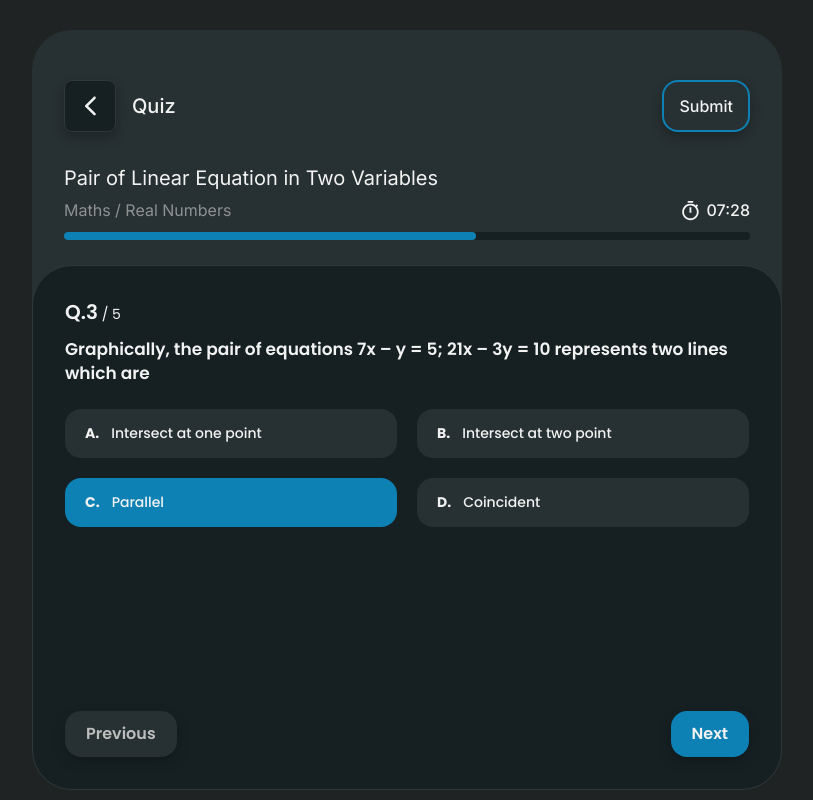
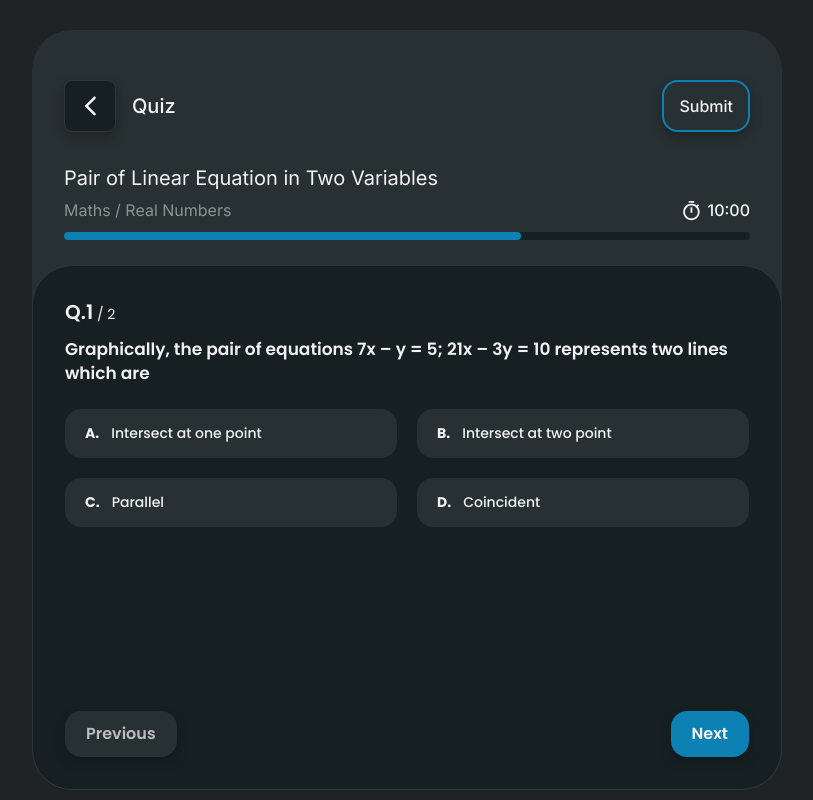
Before and after one commit to VanyaKupnevskij/quiz, a React (Create React App) app: page /quiz/page in a window 1280 px wide. Shown: the whole page, without its empty margins (233-1046 px from the left). Built offline with nearby package versions, Linux system fonts and the light colour scheme.

Commit message:
redux data, local BD, print part info from redux

```diff
--- /dev/null
+++ b/src/DBQuiz.js
@@ -0,0 +1,50 @@
+export const Quizes = [
+  {
+    title: 'Pair of Linear Equation in Two Variables ',
+    pathImage: 'images/imageBanner1.png',
+    subject: 'Maths',
+    chapter: 'Real Numbers',
+    totalTime: '15',
+    description: [
+      'The quizzes consists of questions carefully designed to help you self-assess your comprehension of the information presented on the topics covered in the module.',
+      'After responding to a question, click on the "Next Question" button at the bottom to go to the next questino. After responding to the 8th question, click on "Close" on the top of the window to exit the quiz.',
+      'If you select an incorrect response for a question, you can try again until you get the correct response. If you retake the quiz, the questions and their respective responses will be randomized.',
+    ],
+    questions: [
+      {
+        text: 'Graphically, the pair of equations 7x – y = 5; 21x – 3y = 10 represents two lines which are',
+        variants: [
+          {
+            text: 'Intersect at one point',
+          },
+          {
+            text: 'Intersect at two point',
+          },
+          {
+            text: 'Parallel',
+          },
+          {
+            text: 'Coincident',
+          },
+        ],
+      },
+      {
+        text: '2222 Graphically, the pair of equations 7x – y = 5; 21x – 3y = 10 represents two lines which are',
+        variants: [
+          {
+            text: 'Intersect at two point',
+          },
+          {
+            text: 'Parallel',
+          },
+          {
+            text: 'Intersect at one point',
+          },
+          {
+            text: 'Coincident',
+          },
+        ],
+      },
+    ],
+  },
+];
--- a/src/components/Question/Question.jsx
+++ b/src/components/Question/Question.jsx
@@ -1,33 +1,25 @@
 import styles from './Question.module.scss';
-import classNames from 'classnames';
+import cn from 'classnames';
+import { useSelector } from 'react-redux';
+import { selectInfoQuiz } from '../../redux/slices/currentQuizSlice';
 
-function Question() {
+function Question({ questionId = 0 }) {
+  const currentQuiz = useSelector(selectInfoQuiz);
+
   return (
     <>
       <div className={styles.numeric_question}>
-        <span className={styles.current}>Q.3</span>
-        <span className={styles.total}> / 5</span>
+        <span className={styles.current}>Q.{questionId + 1}</span>
+        <span className={styles.total}> / {currentQuiz.questions.length}</span>
       </div>
-      <p className={styles.question}>
-        Graphically, the pair of equations 7x – y = 5; 21x – 3y = 10 represents two lines which are
-      </p>
+      <p className={styles.question}>{currentQuiz.questions[questionId].text}</p>
       <ol className={styles.answers}>
-        <li className={styles.variant}>
-          <span className={styles.mark}>A.</span>
-          <span className={styles.text}>Intersect at one point</span>
-        </li>
-        <li className={styles.variant}>
-          <span className={styles.mark}>B.</span>
-          <span className={styles.text}>Intersect at two point</span>
-        </li>
-        <li className={classNames([styles.variant, styles.checked])}>
-          <span className={styles.mark}>C.</span>
-          <span className={styles.text}>Parallel</span>
-        </li>
-        <li className={styles.variant}>
-          <span className={styles.mark}>D.</span>
-          <span className={styles.text}>Coincident</span>
-        </li>
+        {currentQuiz.questions[questionId].variants.map((varaint, id) => (
+          <li key={id} className={styles.variant}>
+            <span className={styles.mark}>{String.fromCharCode(65 + id)}.</span>
+            <span className={styles.text}>{varaint.text}</span>
+          </li>
+        ))}
       </ol>
     </>
   );
--- a/src/index.js
+++ b/src/index.js
@@ -8,11 +8,9 @@ import store from './redux/store';
 
 const root = ReactDOM.createRoot(document.getElementById('root'));
 root.render(
-  <React.StrictMode>
-    <Provider store={store}>
-      <Router>
-        <App />
-      </Router>
-    </Provider>
-  </React.StrictMode>,
+  <Provider store={store}>
+    <Router>
+      <App />
+    </Router>
+  </Provider>,
 );
--- a/src/pages/QuizPage.jsx
+++ b/src/pages/QuizPage.jsx
@@ -2,14 +2,19 @@ import Header from '../components/Header/Header';
 import Button, { SubmitButton, GrayButton } from '../components/Button/Button';
 import Question from '../components/Question/Question';
 
+import classNames from 'classnames';
+import styled from 'styled-components';
 import styles from './QuizPage.module.scss';
 import timerImg from '../images/timer.svg';
+import { useSelector } from 'react-redux';
+import { selectInfoQuiz } from '../redux/slices/currentQuizSlice';
+import { useEffect, useState } from 'react';
 
 function handleOnClick() {
   alert('click button/link');
 }
 
-function QuizStart() {
+function QuizPage() {
   return (
     <>
       <Header title={'Quiz'}>
@@ -22,7 +27,7 @@ function QuizStart() {
 
         <div className={styles.content}>
           <div className="inner">
-            <Question />
+            <Question questionId={0} />
           </div>
 
           <Navigate />
@@ -33,21 +38,32 @@ function QuizStart() {
 }
 
 function AdditionalInfo() {
+  const currentQuiz = useSelector(selectInfoQuiz);
+  const [limitTimer, setLimitTimer] = useState(currentQuiz.totalTime);
+
+  useEffect(() => {
+    limitTimer > 0 && setTimeout(() => setLimitTimer(limitTimer - 1), 1000);
+  }, [limitTimer]);
+
   return (
     <div className={styles.additional_info}>
-      <h2 className={styles.title}>Pair of Linear Equation in Two Variables</h2>
+      <h2 className={styles.title}>{currentQuiz?.title}</h2>
       <div className={styles.top_info}>
         <div className={styles.category}>
-          <span className={styles.subtitle}>Maths</span>
+          <span className={styles.subtitle}>{currentQuiz?.subject}</span>
           {' / '}
-          <span className={styles.subtitle}>Real Numbers</span>
+          <span className={styles.subtitle}>{currentQuiz?.chapter}</span>
         </div>
         <div className={styles.timer}>
           <img src={timerImg} alt="timer" />
-          <span className={styles.time}>07:28</span>
+          <span className={styles.time}>{limitTimer}:00</span>
         </div>
       </div>
-      <div className={styles.line_timer}></div>
+      <div className={styles.line_timer}>
+        <div
+          className={styles.progress}
+          style={{ width: (100 / currentQuiz.totalTime) * limitTimer + '%' }}></div>
+      </div>
     </div>
   );
 }
@@ -61,4 +77,4 @@ function Navigate() {
   );
 }
 
-export default QuizStart;
+export default QuizPage;
--- a/src/pages/QuizPage.module.scss
+++ b/src/pages/QuizPage.module.scss
@@ -42,8 +42,7 @@
     background-color: $back-color;
     margin-top: 10px;
 
-    &::before {
-      content: '';
+    .progress {
       position: absolute;
       width: 60%;
       height: 100%;
--- a/src/pages/QuizResult.jsx
+++ b/src/pages/QuizResult.jsx
@@ -6,6 +6,8 @@ import styles from './QuizResult.module.scss';
 import againImg from '../images/again.svg';
 import timerAvgImg from '../images/timer_avg.svg';
 import timerTotalImg from '../images/timer_total.svg';
+import { useSelector } from 'react-redux';
+import { selectInfoQuiz } from '../redux/slices/currentQuizSlice';
 
 function handleOnClick() {
   alert('click button/link');
@@ -57,19 +59,23 @@ function QuizResult() {
 }
 
 function InfoQuiz() {
+  const currentQuiz = useSelector(selectInfoQuiz);
+
   return (
     <div className={styles.info_quiz}>
-      <h2>Pair of Linear Equation in Two Variables</h2>
+      <h2>{currentQuiz.title}</h2>
       <div className={styles.category}>
-        <span className={styles.subtitle}>Maths</span>
+        <span className={styles.subtitle}>{currentQuiz.subject}</span>
         {' / '}
-        <span className={styles.subtitle}>Real Numbers</span>
+        <span className={styles.subtitle}>{currentQuiz.chapter}</span>
       </div>
     </div>
   );
 }
 
 function ScoreBlock() {
+  const currentQuiz = useSelector(selectInfoQuiz);
+
   return (
     <div className={styles.score}>
       <div className={styles.indicator}>
@@ -87,7 +93,7 @@ function ScoreBlock() {
         <div className={styles.value}>
           <span className={styles.current}>4</span>
           <span className={styles.line}>/</span>
-          <span className={styles.total}>5</span>
+          <span className={styles.total}>{currentQuiz.questions.length}</span>
           <span className={styles.caption}>your score</span>
         </div>
       </div>
--- a/src/pages/QuizStart.jsx
+++ b/src/pages/QuizStart.jsx
@@ -5,12 +5,19 @@ import Banner from '../components/Banner/Banner';
 import styles from './QuizStart.module.scss';
 import bannerImg from '../images/imageBanner1.png';
 import timerImg from '../images/timer.svg';
+import { useSelector } from 'react-redux';
+import { selectInfoQuiz } from '../redux/slices/currentQuizSlice';
+import { useEffect } from 'react';
 
 function handleOnClick() {
   alert('click button/link');
 }
 
 function QuizStart() {
+  const currentQuiz = useSelector(selectInfoQuiz);
+
+  useEffect(() => {}, []);
+
   return (
     <>
       <Header title={'Start Quiz'} />
@@ -19,39 +26,28 @@ function QuizStart() {
           <div className="inner">
             <p>Put your understanding of this concept to test by answering a few MCQs.</p>
             <Banner
-              title={'Pair of Linear Equation in Two Variables'}
+              title={currentQuiz?.title}
               imageSrc={bannerImg}
-              subject={'Maths'}
-              chapter={'Real Numbers'}
+              subject={currentQuiz?.subject}
+              chapter={currentQuiz?.chapter}
             />
             <div className={styles.detail_info}>
               <div className={styles.total_questions}>
-                Total Questions: <b>05</b>
+                Total Questions: <b>{currentQuiz?.questions?.length}</b>
               </div>
               <div className={styles.total_time}>
-                Total Time: <b>15 min</b>
+                Total Time: <b>{currentQuiz?.totalTime} min</b>
               </div>
-              <p>
-                The quizzes consists of questions carefully designed to help you self-assess your
-                comprehension of the information presented on the topics covered in the module.
-              </p>
-              <p>
-                After responding to a question, click on the "Next Question" button at the bottom to
-                go to the next questino. After responding to the 8th question, click on "Close" on
-                the top of the window to exit the quiz.
-              </p>
-              <p>
-                If you select an incorrect response for a question, you can try again until you get
-                the correct response. If you retake the quiz, the questions and their respective
-                responses will be randomized.
-              </p>
+              {currentQuiz?.description.map((text) => (
+                <p key={text}>{text}</p>
+              ))}
             </div>
           </div>
         </div>
         <div className={styles.start_block}>
           <div className={styles.limit_time}>
             <img src={timerImg} alt="timer" />
-            <span>15:00</span>
+            <span>{currentQuiz?.totalTime}:00</span>
           </div>
           <FullWidthButton isLink linkPath="/quiz/page" handleClick={handleOnClick}>
             Start Quiz
--- a/src/redux/slices/currentQuizSlice.js
+++ b/src/redux/slices/currentQuizSlice.js
@@ -1,7 +1,27 @@
 import { createSlice } from '@reduxjs/toolkit';
 
 const initialState = {
-  idQuiz: 0,
+  infoQuiz: {
+    title: 'Title',
+    pathImage: '/',
+    subject: '-',
+    chapter: '-',
+    totalTime: '10',
+    description: '-',
+    questions: [
+      {
+        text: 'Question?',
+        variants: [
+          {
+            text: 'Variant 1',
+          },
+          {
+            text: 'Variant 2',
+          },
+        ],
+      },
+    ],
+  },
   answers: [
     {
       time: 0,
@@ -15,7 +35,7 @@ const currentQuizSlice = createSlice({
   initialState,
   reducers: {
     setQuiz(state, action) {
-      state.idQuiz = action.payload;
+      state.infoQuiz = action.payload;
     },
     setAnswers(state, action) {
       state.answers = action.payload;
@@ -27,5 +47,5 @@ const currentQuizSlice = createSlice({
 });
 
 export const { setQuiz, setAnswers, addAnswer } = currentQuizSlice.actions;
-
+export const selectInfoQuiz = (state) => state.currentQuiz.infoQuiz[0];
 export default currentQuizSlice.reducer;
--- a/src/redux/store.js
+++ b/src/redux/store.js
@@ -1,8 +1,8 @@
 import { configureStore } from '@reduxjs/toolkit';
-import currentQuizSlice from './slices/currentQuizSlice';
+import currentQuiz from './slices/currentQuizSlice';
 
 export default configureStore({
   reducer: {
-    currentQuizSlice,
+    currentQuiz,
   },
 });
```
Also changed, not shown: src/components/App.jsx (+8 -0 lines).
